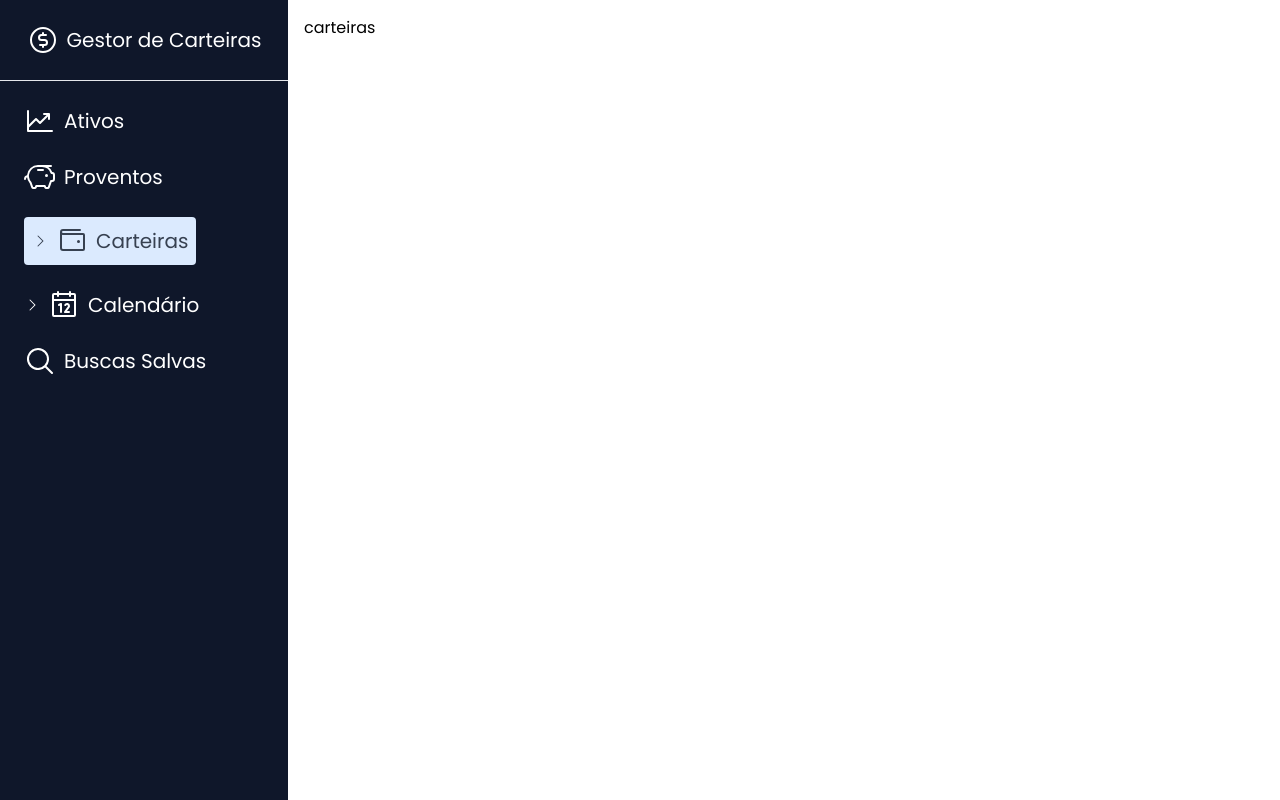
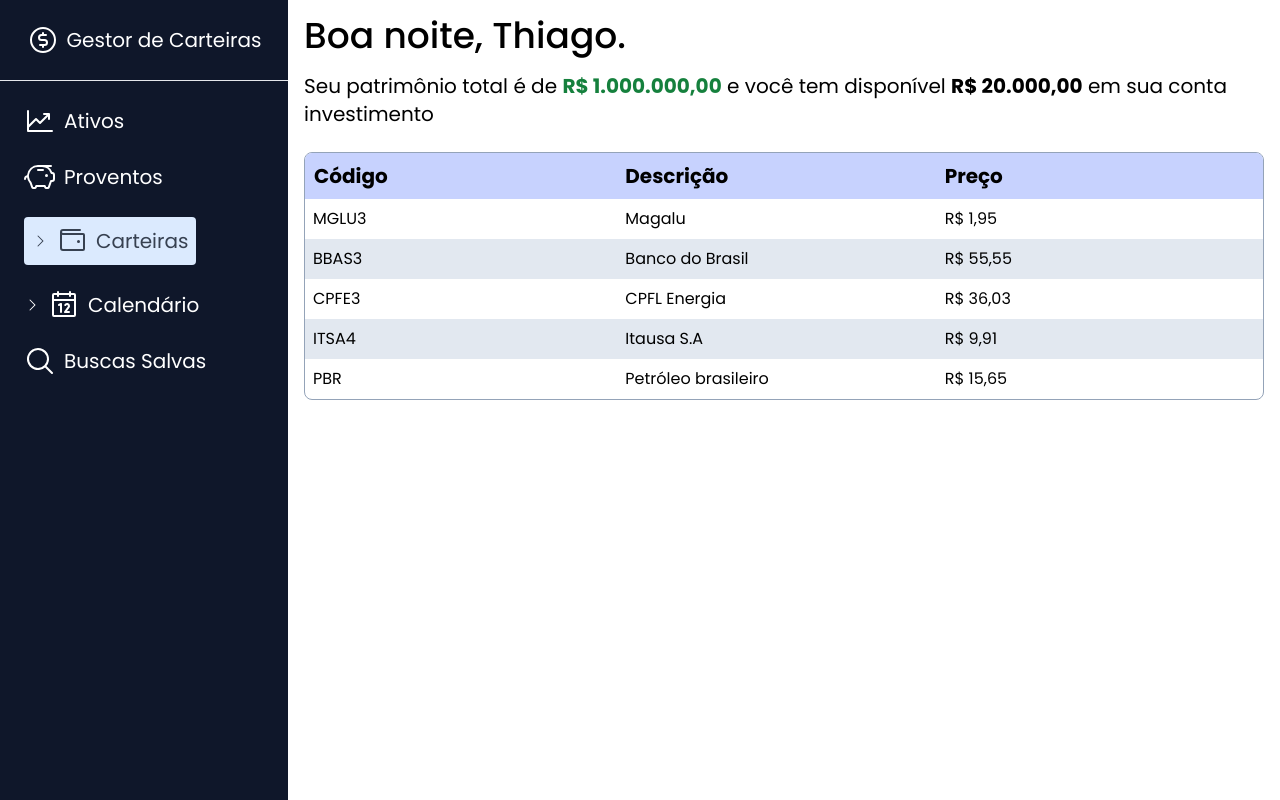
Before and after one commit to ThiagooSantoss/gestor-de-carteiras, a Next.js app: page /carteiras in a window 1280 px wide. Built offline with nearby package versions, Linux system fonts and the light colour scheme.

Commit message:
Feita a pasta utils com duas funções

```diff
--- a/package.json
+++ b/package.json
@@ -10,6 +10,7 @@
   },
   "dependencies": {
     "@phosphor-icons/react": "^2.0.15",
+    "date-fns": "^3.3.1",
     "next": "14.0.4",
     "react": "^18",
     "react-dom": "^18"
--- a/src/app/ativos/page.tsx
+++ b/src/app/ativos/page.tsx
@@ -1,10 +1,16 @@
 import { TabelaAtivos } from "@/components/TabelaAtivos";
+import { usuario } from "@/mocks/usuarioAtual";
+import { computaMensagemDeBoasVindas } from "@/utils/computaMensagemDeBoasVindas";
 
 export default function Ativos() {
+  const mensagemDeBoasVindas = computaMensagemDeBoasVindas(
+    usuario.primeiro_nome
+  );
+
   return (
     <div className="container">
-      <header className="mb-5">
-        <h1 className="text-4xl font-medium">Olá, Matheus.</h1>
+      <header className="space-y-4 mb-5">
+        <h1 className="text-4xl font-medium">{mensagemDeBoasVindas}</h1>
         <h6 className="text-xl">Estes são os ativos disponíveis no momento:</h6>
       </header>
       <TabelaAtivos />
--- a/src/app/carteiras/page.tsx
+++ b/src/app/carteiras/page.tsx
@@ -1,3 +1,35 @@
+import { TabelaAtivos } from "@/components/TabelaAtivos";
+import { usuario } from "@/mocks/usuarioAtual";
+import { computaMensagemDeBoasVindas } from "@/utils/computaMensagemDeBoasVindas";
+import { converterParaReal } from "@/utils/converterParaReal";
+
 export default function Carteiras() {
-  return <h1>carteiras</h1>;
+  const patrimonioFormatado = converterParaReal(usuario.patrimonio_total);
+
+  const contaInvestimentoFormatado = converterParaReal(
+    usuario.conta_investimento
+  );
+
+  const mensagemDeBoasVindas = computaMensagemDeBoasVindas(
+    usuario.primeiro_nome
+  );
+
+  return (
+    <div>
+      <header className="space-y-4">
+        <h1 className="text-4xl font-medium">{mensagemDeBoasVindas}</h1>
+
+        <h6 className="text-xl">
+          Seu patrimônio total é de{" "}
+          <b className="text-green-700">{patrimonioFormatado}</b> e você tem
+          disponível <b>{contaInvestimentoFormatado}</b> em sua conta
+          investimento
+        </h6>
+      </header>
+
+      <main className="mt-6">
+        <TabelaAtivos />
+      </main>
+    </div>
+  );
 }
--- a/src/components/TabelaAtivos.tsx
+++ b/src/components/TabelaAtivos.tsx
@@ -1,34 +1,7 @@
-import { table } from "console";
+import { listaDeAtivos } from "@/mocks/listaDeAtivos";
+import { converterParaReal } from "@/utils/converterParaReal";
 
 export const TabelaAtivos = () => {
-  const listaDeAtivos = [
-    {
-      codigo: "MGLU3",
-      descricao: "Magalu",
-      preco: 1.95,
-    },
-    {
-      codigo: "BBAS3",
-      descricao: "Banco do Brasil",
-      preco: 55.55,
-    },
-    {
-      codigo: "CPFE3",
-      descricao: "CPFL Energia",
-      preco: 36.03,
-    },
-    {
-      codigo: "ITSA4",
-      descricao: "Itausa S.A",
-      preco: 9.91,
-    },
-    {
-      codigo: "PBR",
-      descricao: "Petróleo brasileiro",
-      preco: 15.65,
-    },
-  ];
-
   return (
     <div className="rounded-lg border border-slate-400 overflow-y-hidden">
       <table className="w-full rounded-lg">
@@ -53,7 +26,7 @@ export const TabelaAtivos = () => {
             <tr className="even:bg-slate-200" key={item.codigo}>
               <td className="w-[33%] p-2">{item.codigo}</td>
               <td className="w-[33%]">{item.descricao}</td>
-              <td className="w-[33%]">{item.preco}</td>
+              <td className="w-[33%]">{converterParaReal(item.preco)}</td>
             </tr>
           ))}
         </tbody>
--- /dev/null
+++ b/src/mocks/listaDeAtivos.ts
@@ -0,0 +1,27 @@
+export const listaDeAtivos = [
+  {
+    codigo: "MGLU3",
+    descricao: "Magalu",
+    preco: 1.95,
+  },
+  {
+    codigo: "BBAS3",
+    descricao: "Banco do Brasil",
+    preco: 55.55,
+  },
+  {
+    codigo: "CPFE3",
+    descricao: "CPFL Energia",
+    preco: 36.03,
+  },
+  {
+    codigo: "ITSA4",
+    descricao: "Itausa S.A",
+    preco: 9.91,
+  },
+  {
+    codigo: "PBR",
+    descricao: "Petróleo brasileiro",
+    preco: 15.65,
+  },
+];
--- /dev/null
+++ b/src/mocks/usuarioAtual.ts
@@ -0,0 +1,6 @@
+export const usuario = {
+  primeiro_nome: "Thiago",
+  ultimo_nome: "Santos",
+  patrimonio_total: 1000000,
+  conta_investimento: 20000,
+};
--- /dev/null
+++ b/src/utils/computaMensagemDeBoasVindas.ts
@@ -0,0 +1,18 @@
+import { getHours } from "date-fns";
+
+export const computaMensagemDeBoasVindas = (primeiroNome: string) => {
+  const horaAtual = getHours(new Date());
+
+  const isManha = horaAtual > 0 && horaAtual < 12;
+  const isTarde = horaAtual >= 12 && horaAtual < 19;
+
+  let saudacaoComDia = "Boa noite";
+
+  if (isManha) {
+    saudacaoComDia = "Bom dia";
+  } else if (isTarde) {
+    saudacaoComDia = "Boa tarde";
+  }
+
+  return `${saudacaoComDia}, ${primeiroNome}.`;
+};
--- /dev/null
+++ b/src/utils/converterParaReal.ts
@@ -0,0 +1,9 @@
+export const converterParaReal = (valor: number) => {
+  const valorFormatado = new Intl.NumberFormat("pt-BR", {
+    style: "currency",
+    currency: "BRL",
+    maximumFractionDigits: 2,
+  }).format(valor);
+
+  return valorFormatado;
+};
```
Also changed, not shown: 1 other file (tests, documents, lock files or other folders).
